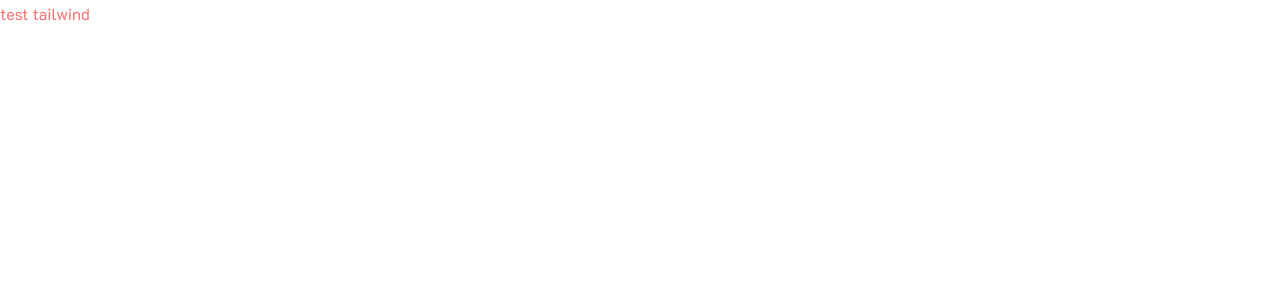
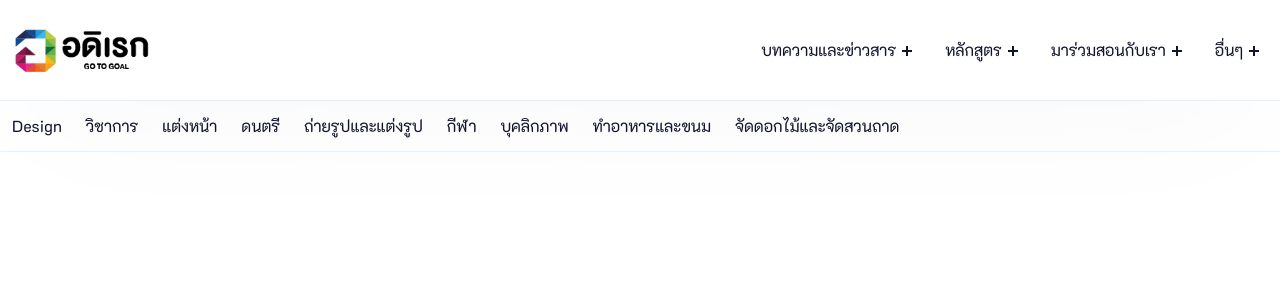
Before and after one commit to korn019/adirek, a Next.js app: page / in a window 1280 px wide. Shown: the top 300 px of the page. Built offline with nearby package versions, Linux system fonts and the light colour scheme; a web font is replaced by a local one.

Commit message:
test component

```diff
--- a/pages/index.js
+++ b/pages/index.js
@@ -6,8 +6,7 @@ import styles from "../styles/Home.module.css";
 export default function Home() {
   return (
     <>
-      <div class="text-red-400">test tailwind</div>
-      {/* <Test /> */}
+      <Test />
     </>
   );
 }
```
